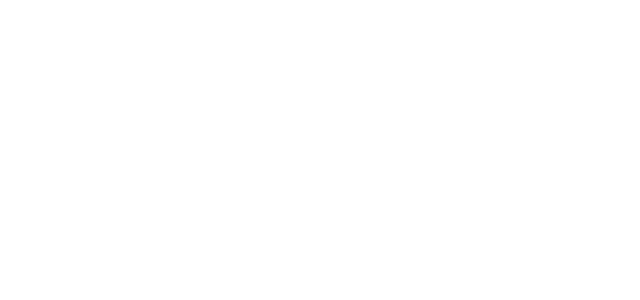
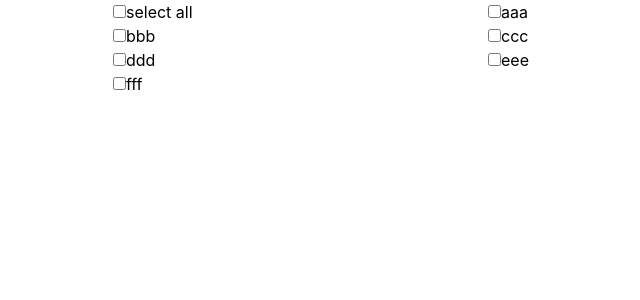
Before and after one commit to jamespan62537/giant-tree-app, a React (Create React App) app: page / in a window 1280 px wide. Shown: the top 300 px of the page, without its empty margins (152-792 px from the left). Built offline with nearby package versions, Linux system fonts and the light colour scheme.

Commit message:
feat: sort options with row direction

```diff
--- a/package.json
+++ b/package.json
@@ -37,6 +37,8 @@
   },
   "devDependencies": {
     "@trivago/prettier-plugin-sort-imports": "^4.1.1",
+    "prettier": "^2.8.8",
+    "prettier-plugin-tailwindcss": "^0.3.0",
     "tailwindcss": "^3.3.2"
   }
 }
--- a/src/App.js
+++ b/src/App.js
@@ -1,5 +1,55 @@
+import { useCallback, useMemo, useState } from "react";
+
+import CheckboxGroup from "./components/CheckboxGroup";
+import Form from "./components/Form";
+
 function App() {
-  return <div className="App"></div>;
+  const [selectedItems, setSelectedItems] = useState([]);
+
+  const options = useMemo(
+    () => [
+      { label: "select all", value: "select all" },
+      { label: "aaa", value: "aaa" },
+      { label: "bbb", value: "bbb" },
+      { label: "ccc", value: "ccc" },
+      { label: "ddd", value: "ddd" },
+      { label: "eee", value: "eee" },
+      { label: "fff", value: "fff" },
+    ],
+    []
+  );
+
+  const handleCheckboxChange = useCallback(
+    (value) => {
+      if (selectedItems.includes(value)) {
+        setSelectedItems(selectedItems.filter((item) => item !== value));
+      } else {
+        setSelectedItems([...selectedItems, value]);
+      }
+    },
+    [selectedItems]
+  );
+
+  const handleSelectAll = useCallback(() => {
+    if (selectedItems.length === options.length) {
+      setSelectedItems([]);
+    } else {
+      setSelectedItems(options.map((option) => option.value));
+    }
+  }, [options, selectedItems.length]);
+
+  return (
+    <Form>
+      <CheckboxGroup
+        selectedItems={selectedItems}
+        options={options}
+        columns={2}
+        defaultSelected={selectedItems}
+        onSelect={handleCheckboxChange}
+        onSelectAll={handleSelectAll}
+      />
+    </Form>
+  );
 }
 
 export default App;
--- /dev/null
+++ b/src/components/CheckboxGroup/index.js
@@ -0,0 +1,60 @@
+import { useCallback, useMemo } from "react";
+
+const CheckboxGroup = ({ selectedItems, options, columns, defaultSelected, onSelect, onSelectAll }) => {
+  // use memo to avoid re-render
+  const renderOptions = useMemo(() => {
+    // first: calculate how many rows we need
+    // second: use while loop to put option in options into the result array
+    const rows = Math.ceil(options.length / columns);
+    const result = Array.from({ length: rows }, () => Array.from({ length: columns }));
+
+    let rowsPointer = 0;
+    let columnsPointer = 0;
+    let optionsPointer = 0;
+
+    while (optionsPointer < options.length) {
+      columnsPointer = 0;
+      while (columnsPointer < columns) {
+        result[rowsPointer][columnsPointer] = options[optionsPointer];
+        columnsPointer++;
+        optionsPointer++;
+      }
+      rowsPointer++;
+    }
+    return result;
+  }, [columns, options]);
+
+  const handleCheckboxChange = useCallback(
+    (value) => {
+      if (value === "select all") {
+        onSelectAll();
+      } else {
+        onSelect(value);
+      }
+    },
+    [onSelect, onSelectAll]
+  );
+
+  console.log("renderOptions", renderOptions);
+
+  return (
+    <div className="h-full w-full">
+      {renderOptions.map((option, rowIndex) => (
+        <div className="flex" key={`row-${rowIndex}`}>
+          {option.map((item, columnIndex) => (
+            <div className="flex w-1/2" key={`column-${columnIndex}`}>
+              {item?.label && (
+                <label>
+                  <input type="checkbox" checked={selectedItems.includes(item.value)} onChange={() => handleCheckboxChange(item.value)} />
+                  {item?.label}
+                </label>
+              )}
+            </div>
+          ))}
+        </div>
+      ))}
+    </div>
+  );
+};
+
+export default CheckboxGroup;
--- /dev/null
+++ b/src/components/Form/index.js
@@ -0,0 +1,5 @@
+const Form = ({ children }) => {
+  return <div className="m-auto flex w-full max-w-[750px]">{children}</div>;
+};
+
+export default Form;
```
Also changed, not shown: prettier.config.js (added, +40 -0 lines), 1 other file (tests, documents, lock files or other folders).
